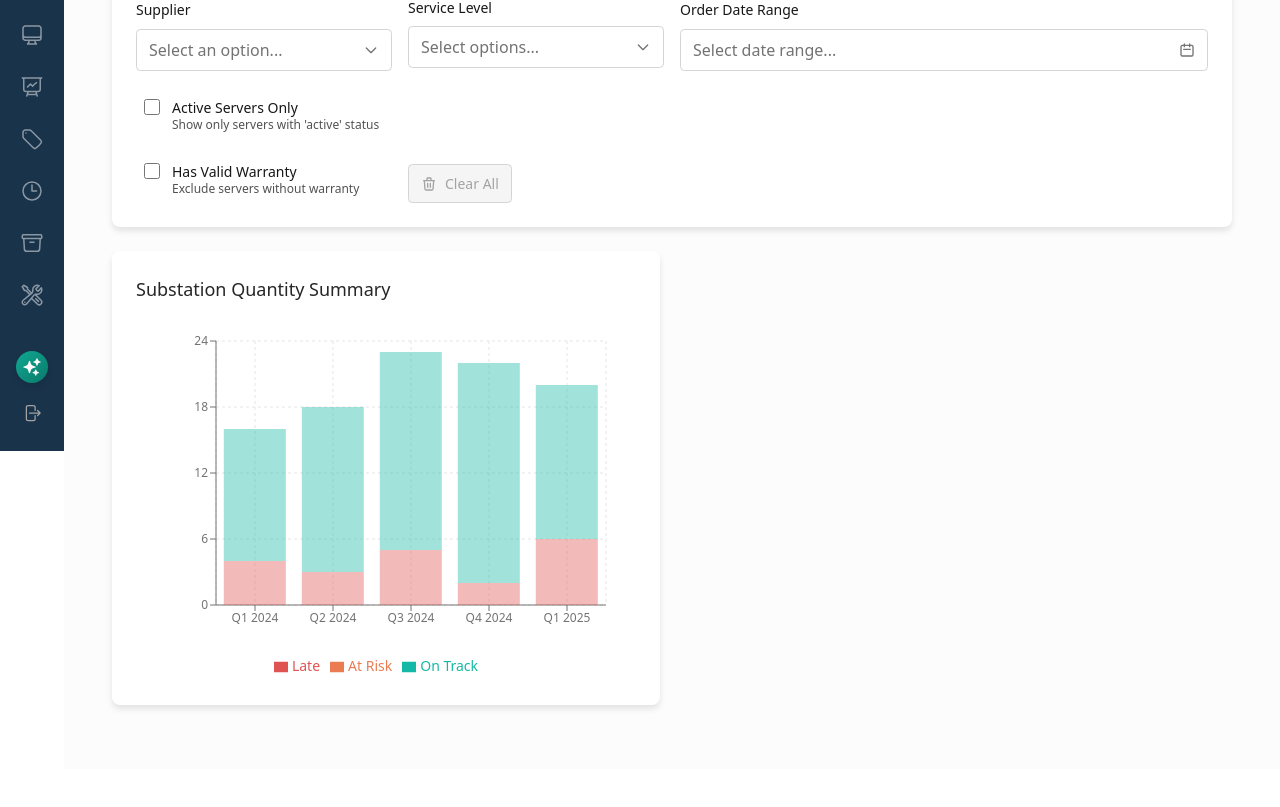
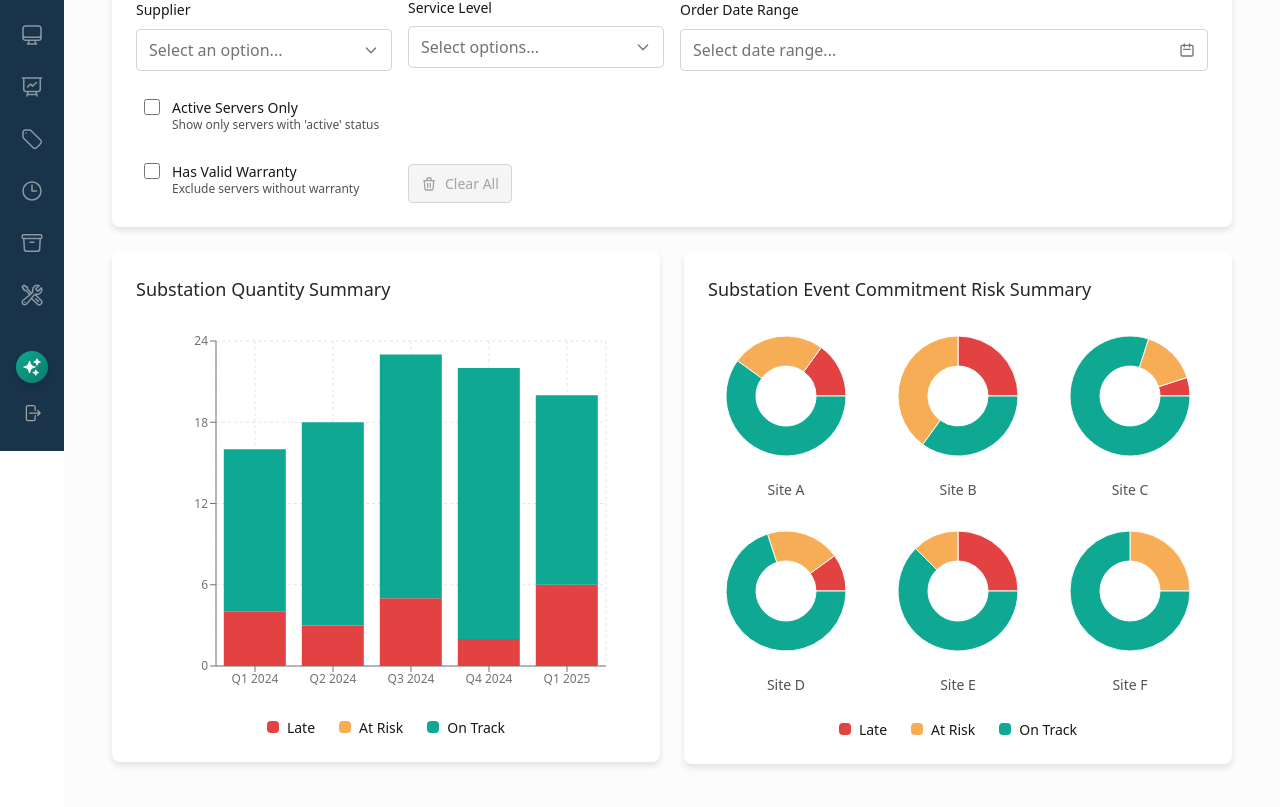
Before and after one commit to m-downing/flow_demo, a Next.js app: page / in a window 1280 px wide. Shown: the part 349-1156 px from the top of the page. Before the commit the page ends 1118 px from the top, so only its background shows below. Built offline with nearby package versions, Linux system fonts and the light colour scheme.

Commit message:
finished flow demo mockup/flow branch.

```diff
--- a/src/app/page.tsx
+++ b/src/app/page.tsx
@@ -22,11 +22,10 @@ import {
   YAxis,
   CartesianGrid,
   Tooltip,
-  Legend,
   ResponsiveContainer
 } from 'recharts';
 import { colors } from '@/design-system/foundations/tokens/colors';
-import { getChartColors } from '@/design-system/foundations/tokens/charts';
+import { PieChart } from '@/design-system/charts/PieChart';
 
 interface Filters {
   search: string;
@@ -42,6 +41,7 @@ interface Filters {
 
 export default function HomePage() {
   const [showFilters, setShowFilters] = useState(true); // Changed to true for expanded by default
+
   const [filters, setFilters] = useState<Filters>({
     search: '',
     status: [],
@@ -246,7 +246,7 @@ export default function HomePage() {
             <h3 className="text-lg font-medium text-neutral-800 dark:text-neutral-50 mb-4">
               Substation Quantity Summary
             </h3>
-            <ResponsiveContainer width="100%" height={360}>
+            <ResponsiveContainer width="100%" height={380}>
               <BarChart
                 data={[
                   { name: 'Q1 2024', late: 4, atRisk: 0, onTrack: 12 },
@@ -277,26 +277,153 @@ export default function HomePage() {
                     fontSize: '14px'
                   }}
                 />
-                <Legend
-                  formatter={(value: string) => {
-                    const legendMap: Record<string, string> = {
-                      late: 'Late',
-                      atRisk: 'At Risk',
-                      onTrack: 'On Track'
-                    };
-                    return legendMap[value] || value;
-                  }}
-                  wrapperStyle={{
-                    paddingTop: '20px',
-                    fontSize: '14px',
-                    color: colors.neutral[900]
-                  }}
-                />
-                <Bar dataKey="late" stackId="a" fill={colors.error[300]} fillOpacity={0.4} />
-                <Bar dataKey="atRisk" stackId="a" fill={colors.orange[500]} />
-                <Bar dataKey="onTrack" stackId="a" fill={colors.teal[500]} fillOpacity={0.4} />
+                <Bar dataKey="late" stackId="a" fill={colors.dataViz.negative} />
+                <Bar dataKey="atRisk" stackId="a" fill={colors.dataViz.highlight} />
+                <Bar dataKey="onTrack" stackId="a" fill={colors.dataViz.positive} />
               </BarChart>
             </ResponsiveContainer>
+
+            {/* Custom Legend */}
+            <div className="flex justify-center items-center gap-6 mt-4 text-sm">
+              <div className="flex items-center gap-2">
+                <div className="w-3 h-3 rounded" style={{ backgroundColor: colors.dataViz.negative }}></div>
+                <span className="text-neutral-900 dark:text-neutral-100">Late</span>
+              </div>
+              <div className="flex items-center gap-2">
+                <div className="w-3 h-3 rounded" style={{ backgroundColor: colors.dataViz.highlight }}></div>
+                <span className="text-neutral-900 dark:text-neutral-100">At Risk</span>
+              </div>
+              <div className="flex items-center gap-2">
+                <div className="w-3 h-3 rounded" style={{ backgroundColor: colors.dataViz.positive }}></div>
+                <span className="text-neutral-900 dark:text-neutral-100">On Track</span>
+              </div>
+            </div>
+          </Card>
+        </div>
+
+        {/* Pie Charts Grid */}
+        <div className="col-span-6">
+          <Card padding="6">
+            <h3 className="text-lg font-medium text-neutral-800 dark:text-neutral-50 mb-4">
+              Substation Event Commitment Risk Summary
+            </h3>
+            <div className="grid grid-cols-6 gap-4">
+              {/* Row 1 */}
+              <div className="col-span-2">
+                <PieChart
+                  data={[
+                    { name: 'Late', value: 3 },
+                    { name: 'At Risk', value: 5 },
+                    { name: 'On Track', value: 12 }
+                  ]}
+                  height={150}
+                  mode="summary"
+                  colors={[colors.dataViz.negative, colors.dataViz.highlight, colors.dataViz.positive]}
+                  innerRadius={30}
+                  outerRadius={60}
+                  showLegend={false}
+                />
+                <p className="text-center text-sm text-neutral-600 dark:text-neutral-400 mt-2">Site A</p>
+              </div>
+              <div className="col-span-2">
+                <PieChart
+                  data={[
+                    { name: 'Late', value: 5 },
+                    { name: 'At Risk', value: 8 },
+                    { name: 'On Track', value: 7 }
+                  ]}
+                  height={150}
+                  mode="summary"
+                  colors={[colors.dataViz.negative, colors.dataViz.highlight, colors.dataViz.positive]}
+                  innerRadius={30}
+                  outerRadius={60}
+                  showLegend={false}
+                />
+                <p className="text-center text-sm text-neutral-600 dark:text-neutral-400 mt-2">Site B</p>
+              </div>
+              <div className="col-span-2">
+                <PieChart
+                  data={[
+                    { name: 'Late', value: 1 },
+                    { name: 'At Risk', value: 3 },
+                    { name: 'On Track', value: 16 }
+                  ]}
+                  height={150}
+                  mode="summary"
+                  colors={[colors.dataViz.negative, colors.dataViz.highlight, colors.dataViz.positive]}
+                  innerRadius={30}
+                  outerRadius={60}
+                  showLegend={false}
+                />
+                <p className="text-center text-sm text-neutral-600 dark:text-neutral-400 mt-2">Site C</p>
+              </div>
+
+              {/* Row 2 */}
+              <div className="col-span-2">
+                <PieChart
+                  data={[
+                    { name: 'Late', value: 2 },
+                    { name: 'At Risk', value: 4 },
+                    { name: 'On Track', value: 14 }
+                  ]}
+                  height={150}
+                  mode="summary"
+                  colors={[colors.dataViz.negative, colors.dataViz.highlight, colors.dataViz.positive]}
+                  innerRadius={30}
+                  outerRadius={60}
+                  showLegend={false}
+                />
+                <p className="text-center text-sm text-neutral-600 dark:text-neutral-400 mt-2">Site D</p>
+              </div>
+              <div className="col-span-2">
+                <PieChart
+                  data={[
+                    { name: 'Late', value: 4 },
+                    { name: 'At Risk', value: 2 },
+                    { name: 'On Track', value: 10 }
+                  ]}
+                  height={150}
+                  mode="summary"
+                  colors={[colors.dataViz.negative, colors.dataViz.highlight, colors.dataViz.positive]}
+                  innerRadius={30}
+                  outerRadius={60}
+                  showLegend={false}
+                />
+                <p className="text-center text-sm text-neutral-600 dark:text-neutral-400 mt-2">Site E</p>
+              </div>
+              <div className="col-span-2">
+                <PieChart
+                  data={[
+                    { name: 'Late', value: 0 },
+                    { name: 'At Risk', value: 6 },
+                    { name: 'On Track', value: 18 }
+                  ]}
+                  height={150}
+                  mode="summary"
+                  colors={[colors.dataViz.negative, colors.dataViz.highlight, colors.dataViz.positive]}
+                  innerRadius={30}
+                  outerRadius={60}
+                  showLegend={false}
+                />
+                <p className="text-center text-sm text-neutral-600 dark:text-neutral-400 mt-2">Site F</p>
+              </div>
+            </div>
+
+            {/* Legend for all pie charts */}
+            <div className="flex justify-center items-center gap-6 mt-6 text-sm">
+              <div className="flex items-center gap-2">
+                <div className="w-3 h-3 rounded" style={{ backgroundColor: colors.dataViz.negative }}></div>
+                <span className="text-neutral-900 dark:text-neutral-100">Late</span>
+              </div>
+              <div className="flex items-center gap-2">
+                <div className="w-3 h-3 rounded" style={{ backgroundColor: colors.dataViz.highlight }}></div>
+                <span className="text-neutral-900 dark:text-neutral-100">At Risk</span>
+              </div>
+              <div className="flex items-center gap-2">
+                <div className="w-3 h-3 rounded" style={{ backgroundColor: colors.dataViz.positive }}></div>
+                <span className="text-neutral-900 dark:text-neutral-100">On Track</span>
+              </div>
+            </div>
           </Card>
         </div>
       </div>
```
